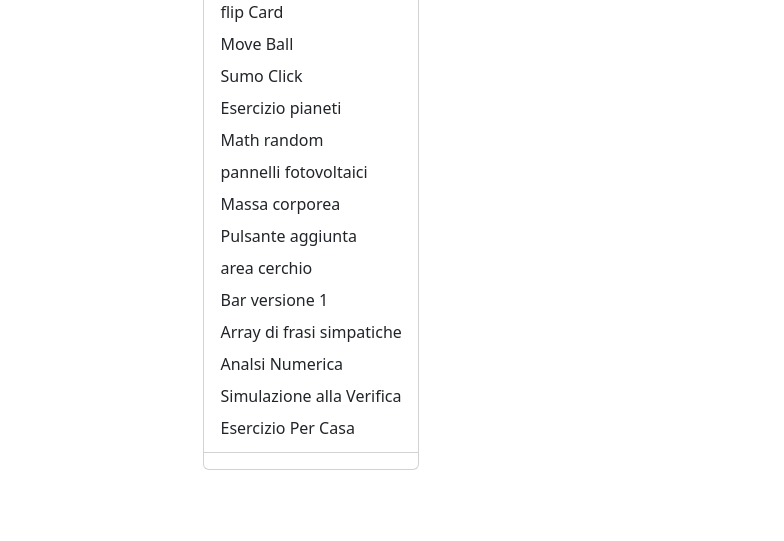
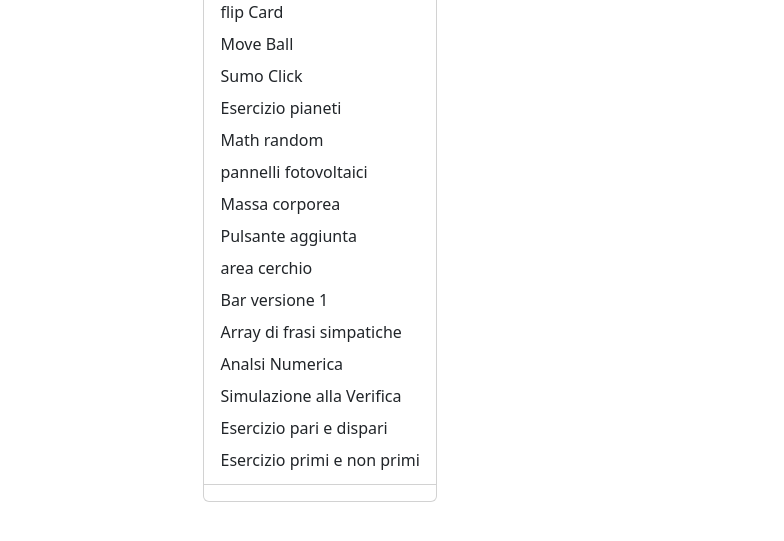
Before and after one commit to Daniele-izzo-2C-JcMaxwell-2023/tpsit, a plain HTML site: page index.html in a window 1280 px wide. Both pictures are taken after a click on the button "Progetti". Shown: the part 63-604 px from the top of the page, without its empty margins (0-784 px from the left). Drawn offline with nearby package versions, Linux system fonts and the light colour scheme.

Commit message:
Update index.html

```diff
--- a/index.html
+++ b/index.html
@@ -37,7 +37,8 @@
                   <a class="dropdown-item" href="https://daniele-izzo-2C-jcmaxwell-2023.github.io/tpsit/progetti/Array_frasi_simpatiche.html">Array di frasi simpatiche</a>
                   <a class="dropdown-item" href="https://daniele-izzo-2C-jcmaxwell-2023.github.io/tpsit/progetti/Analsi_Numerica.html">Analsi Numerica</a>
                   <a class="dropdown-item" href="https://daniele-izzo-2C-jcmaxwell-2023.github.io/tpsit/progetti/Simulazione_verifica.html">Simulazione alla Verifica</a>
-                  <a class="dropdown-item" href="https://daniele-izzo-2C-jcmaxwell-2023.github.io/tpsit/progetti/Esercizio_Casa">Esercizio Per Casa</a>
+                  <a class="dropdown-item" href="https://daniele-izzo-2C-jcmaxwell-2023.github.io/tpsit/progetti/Esercizio_Casa">Esercizio pari e dispari</a>
+                  <a class="dropdown-item" href="https://daniele-izzo-2C-jcmaxwell-2023.github.io/tpsit/progetti/Esercizio_Casa_2">Esercizio primi e non primi</a>
                   <li><hr class="dropdown-divider"></li>
                 </ul>
               </li>
```
